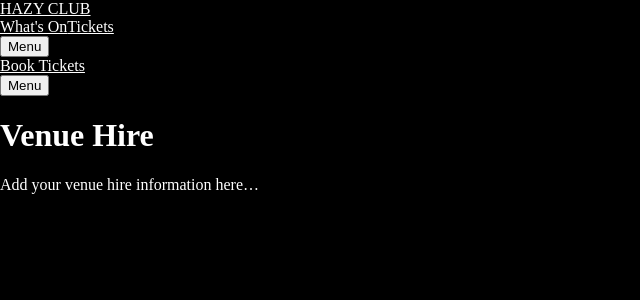
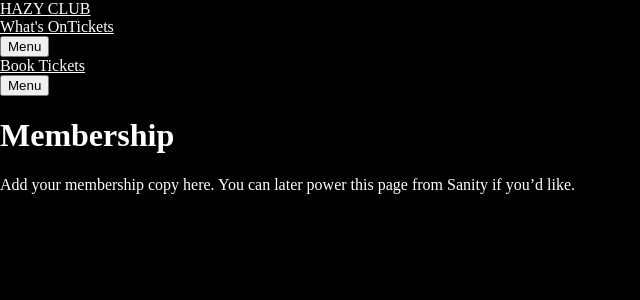
Before and after one commit to bojianlee19-design/club5, a Next.js app: page /venue-hire in a window 1280 px wide. Shown: the top 300 px of the page, without its empty margins (0-640 px from the left). Built offline with nearby package versions, Linux system fonts and the light colour scheme.

Commit message:
Update page.tsx

```diff
--- a/app/venue-hire/page.tsx
+++ b/app/venue-hire/page.tsx
@@ -1,8 +1,12 @@
+export const revalidate = 60;
+
 export default function Page() {
   return (
-    <main className="max-w-4xl mx-auto px-4 py-16">
-      <h1 className="text-3xl font-black mb-4">Venue Hire</h1>
-      <p className="text-white/80">Add your venue hire information here…</p>
+    <main className="mx-auto max-w-4xl bg-black px-4 pb-20 pt-28 text-white">
+      <h1 className="text-3xl font-extrabold tracking-wide md:text-4xl">Membership</h1>
+      <p className="mt-4 opacity-80">
+        Add your membership copy here. You can later power this page from Sanity if you’d like.
+      </p>
     </main>
   );
 }
```
